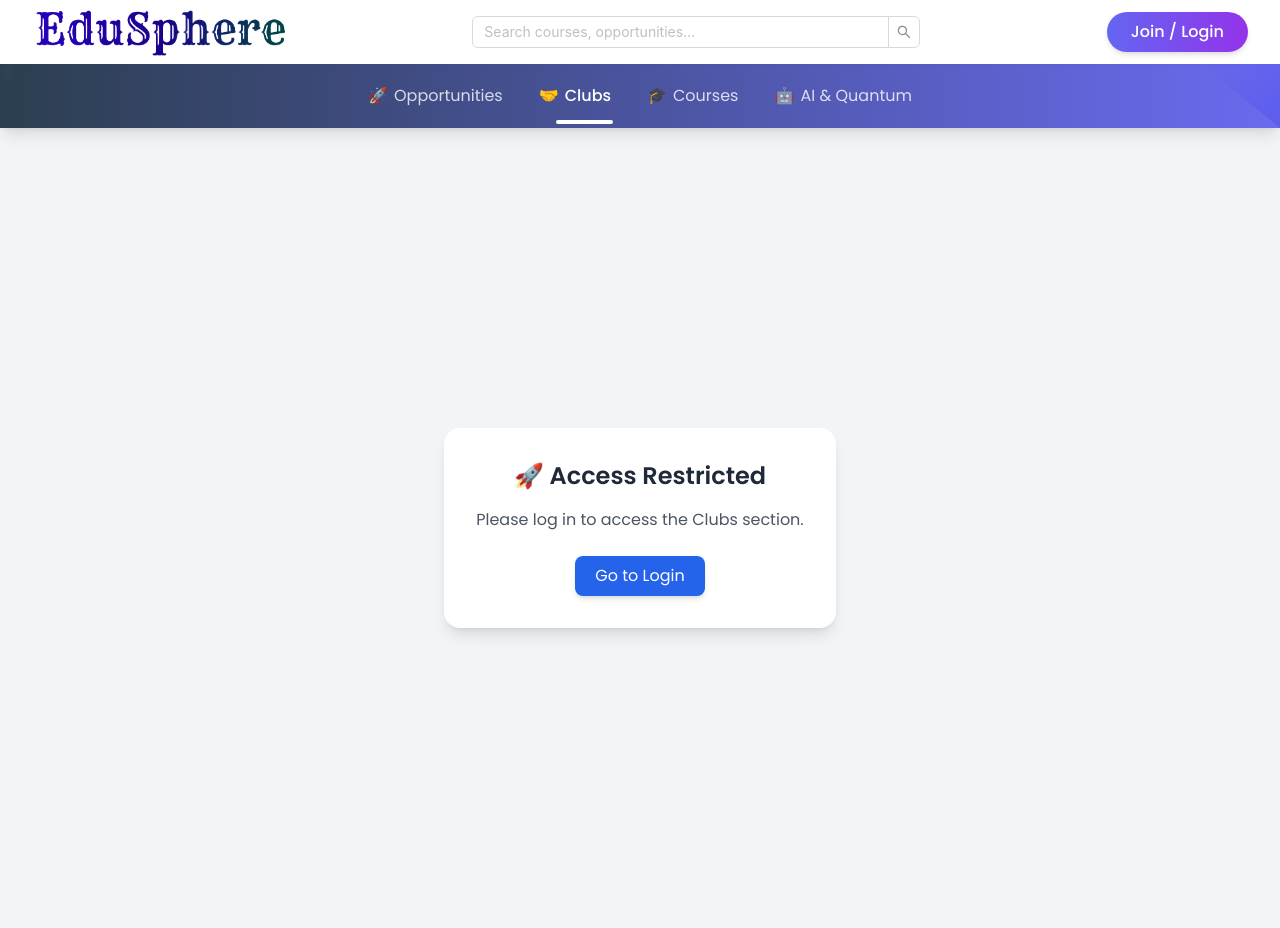
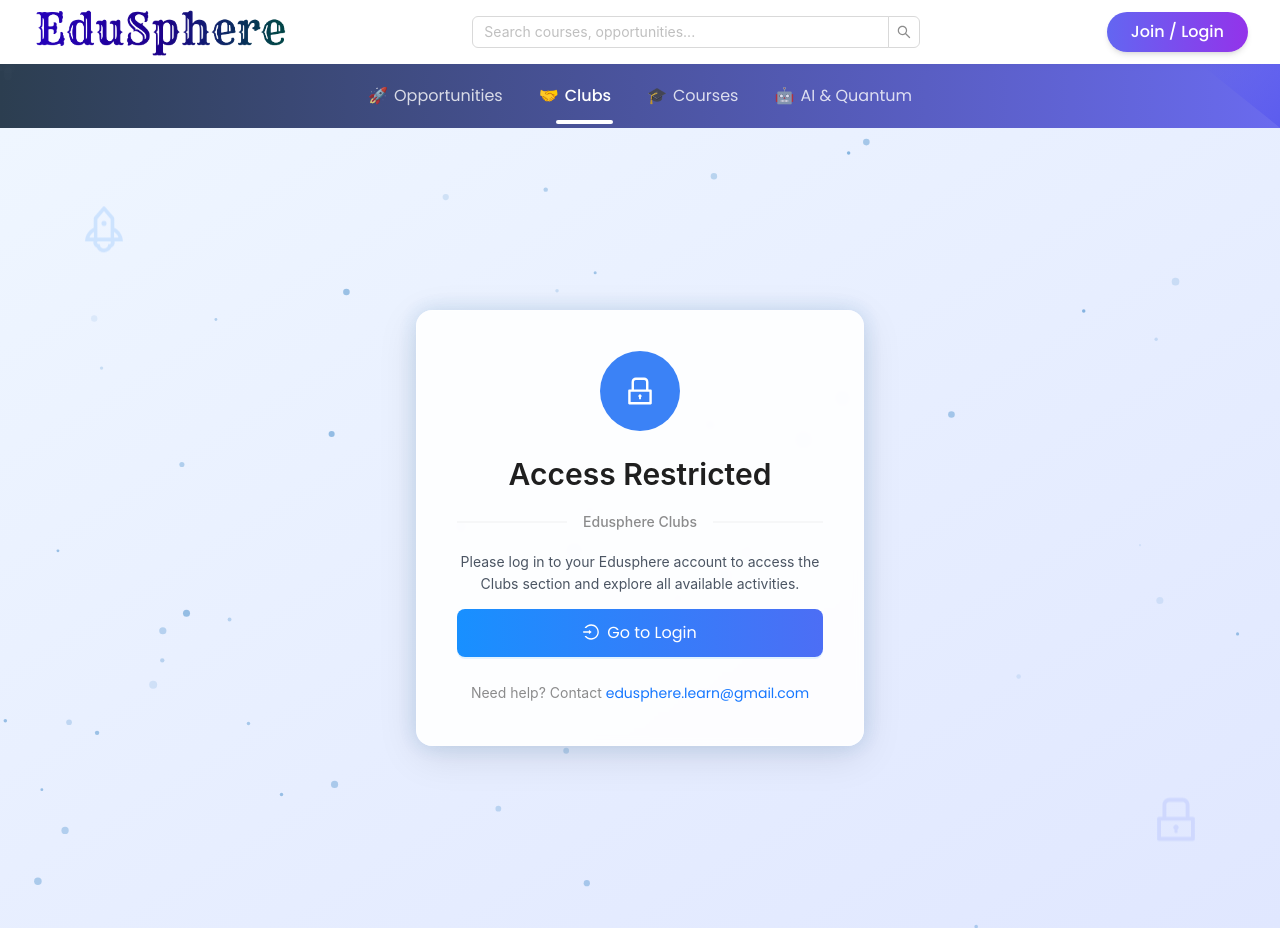
Before and after one commit to kasambhusal/Education, a React (Vite) app: page /menu/clubs in a window 1280 px wide. Built offline with nearby package versions, Linux system fonts and the light colour scheme.

Commit message:
please login page

```diff
--- a/src/CSS/linkedin-rich-text.css
+++ b/src/CSS/linkedin-rich-text.css
@@ -2,8 +2,8 @@
 
 /* Base styling for the rich text container */
 .rich-text-content {
-    font-family: -apple-system, BlinkMacSystemFont, "Segoe UI", Roboto, Oxygen, Ubuntu, Cantarell, "Open Sans",
-      "Helvetica Neue", sans-serif;
+  font-family: -apple-system, BlinkMacSystemFont, "Segoe UI", Roboto, Oxygen,
+    Ubuntu, Cantarell, "Open Sans", "Helvetica Neue", sans-serif;
   line-height: 1.5;
   color: rgba(0, 0, 0, 0.9);
   overflow-wrap: break-word;
@@ -12,9 +12,7 @@
 
 /* Paragraphs */
 .rich-text-content p {
-    margin-bottom: 16px;
   font-size: 14px;
-    line-height: 1.5;
 }
 
 .rich-text-content p:last-child {
@@ -44,8 +42,6 @@
   font-size: 16px;
   font-weight: 600;
   line-height: 1.4;
-    margin-top: 16px;
-    margin-bottom: 8px;
   color: rgba(0, 0, 0, 0.9);
 }
 
@@ -230,7 +226,11 @@
   left: 0;
   width: 100%;
   height: 60px;
-    background: linear-gradient(to bottom, rgba(255, 255, 255, 0), rgba(255, 255, 255, 1));
+  background: linear-gradient(
+    to bottom,
+    rgba(255, 255, 255, 0),
+    rgba(255, 255, 255, 1)
+  );
   pointer-events: none;
 }
 
--- a/src/Components/Child Components/Others/PleaseLogin.jsx
+++ b/src/Components/Child Components/Others/PleaseLogin.jsx
@@ -1,35 +1,213 @@
-import React from 'react';
-import { motion } from 'framer-motion';
-import { useNavigate, useLocation } from 'react-router-dom';
+"use client"
+
+import { useEffect } from "react"
+import { motion, AnimatePresence } from "framer-motion"
+import { useNavigate, useLocation } from "react-router-dom"
+import { Button, Typography, Space, Divider } from "antd"
+import { LoginOutlined, LockOutlined, RocketOutlined } from "@ant-design/icons"
+
+const { Title, Paragraph, Text } = Typography
+
+// Animation variants
+const containerVariants = {
+    hidden: { opacity: 0 },
+    visible: {
+        opacity: 1,
+        transition: {
+            when: "beforeChildren",
+            staggerChildren: 0.2,
+            duration: 0.6,
+        },
+    },
+}
+
+const itemVariants = {
+    hidden: { y: 20, opacity: 0 },
+    visible: {
+        y: 0,
+        opacity: 1,
+        transition: { type: "spring", stiffness: 300, damping: 24 },
+    },
+}
+
+// Floating animation for decorative elements
+const floatAnimation = {
+    initial: { y: 0 },
+    animate: {
+        y: [0, -10, 0],
+        transition: {
+            duration: 3,
+            repeat: Number.POSITIVE_INFINITY,
+            repeatType: "reverse",
+            ease: "easeInOut",
+        },
+    },
+}
 
 export default function PleaseLogin() {
-    const navigate = useNavigate();
-    const location = useLocation();
+    const navigate = useNavigate()
+    const location = useLocation()
 
+    // Particle effect setup
+    useEffect(() => {
+        const canvas = document.getElementById("particles")
+        if (!canvas) return
+
+        const ctx = canvas.getContext("2d")
+        canvas.width = window.innerWidth
+        canvas.height = window.innerHeight
+
+        const particles = []
+        const particleCount = 50
+
+        for (let i = 0; i < particleCount; i++) {
+            particles.push({
+                x: Math.random() * canvas.width,
+                y: Math.random() * canvas.height,
+                radius: Math.random() * 3 + 1,
+                color: `rgba(66, 139, 202, ${Math.random() * 0.5 + 0.1})`,
+                speedX: Math.random() * 1 - 0.5,
+                speedY: Math.random() * 1 - 0.5,
+            })
+        }
+
+        function drawParticles() {
+            ctx.clearRect(0, 0, canvas.width, canvas.height)
+
+            particles.forEach((particle) => {
+                ctx.beginPath()
+                ctx.arc(particle.x, particle.y, particle.radius, 0, Math.PI * 2)
+                ctx.fillStyle = particle.color
+                ctx.fill()
+
+                particle.x += particle.speedX
+                particle.y += particle.speedY
+
+                if (particle.x < 0 || particle.x > canvas.width) particle.speedX *= -1
+                if (particle.y < 0 || particle.y > canvas.height) particle.speedY *= -1
+            })
+
+            requestAnimationFrame(drawParticles)
+        }
+
+        drawParticles()
+
+        const handleResize = () => {
+            canvas.width = window.innerWidth
+            canvas.height = window.innerHeight
+        }
+
+        window.addEventListener("resize", handleResize)
+        return () => window.removeEventListener("resize", handleResize)
+    }, [])
+
+    const handleLogin = () => {
+        navigate("/user/login", { state: { redirectTo: location.pathname } })
+    }
 
     return (
-        <div className="flex justify-center items-center h-screen bg-gray-100">
+        <div className="relative flex justify-center items-center min-h-screen bg-gradient-to-br from-blue-50 to-indigo-100 overflow-hidden">
+            {/* Background particles */}
+            <canvas id="particles" className="absolute inset-0 z-0"></canvas>
+
+            {/* Decorative elements */}
             <motion.div
-                initial={{ opacity: 0, y: -20 }}
-                animate={{ opacity: 1, y: 0 }}
-                transition={{ duration: 0.6, ease: "easeOut" }}
-                className="bg-white shadow-lg rounded-2xl p-8 max-w-md text-center"
+                className="absolute top-20 left-20 text-5xl text-blue-200 opacity-70 z-10"
+                variants={floatAnimation}
+                initial="initial"
+                animate="animate"
             >
-                <motion.h2 className="text-2xl font-semibold text-gray-800 mb-4">
-                    🚀 Access Restricted
-                </motion.h2>
-                <motion.p className="text-gray-600 mb-6">
-                    Please log in to access the Clubs section.
-                </motion.p>
-                <motion.button
-                    onClick={() => navigate('/user/login', { state: { redirectTo: location.pathname } })}
-                    className="bg-blue-600 text-white px-5 py-2 rounded-lg shadow-md hover:bg-blue-700 transition-all"
-                    whileHover={{ scale: 1.05 }}
-                    whileTap={{ scale: 0.95 }}
-                >
-                    Go to Login
-                </motion.button>
+                <RocketOutlined />
+            </motion.div>
+
+            <motion.div
+                className="absolute bottom-20 right-20 text-5xl text-indigo-200 opacity-70 z-10"
+                variants={floatAnimation}
+                initial="initial"
+                animate="animate"
+                transition={{ delay: 1 }}
+            >
+                <LockOutlined />
+            </motion.div>
+
+            {/* Main content */}
+            <motion.div
+                variants={containerVariants}
+                initial="hidden"
+                animate="visible"
+                className="relative z-20 bg-white bg-opacity-90 backdrop-filter backdrop-blur-sm shadow-2xl rounded-2xl p-10 max-w-md w-full mx-4"
+                style={{
+                    boxShadow: "0 10px 40px rgba(0, 0, 0, 0.1), 0 0 20px rgba(66, 139, 202, 0.2)",
+                    border: "1px solid rgba(255, 255, 255, 0.3)",
+                }}
+            >
+                <motion.div variants={itemVariants} className="mb-2">
+                    <div className="flex justify-center mb-6">
+                        <motion.div
+                            className="w-20 h-20 bg-blue-500 rounded-full flex items-center justify-center text-white text-3xl"
+                            whileHover={{ scale: 1.1, rotate: 5 }}
+                            transition={{ type: "spring", stiffness: 400, damping: 10 }}
+                        >
+                            <LockOutlined />
+                        </motion.div>
+                    </div>
+                </motion.div>
+
+                <motion.div variants={itemVariants}>
+                    <Title level={2} className="text-center mb-2">
+                        Access Restricted
+                    </Title>
+                </motion.div>
+
+                <motion.div variants={itemVariants}>
+                    <Divider className="my-4">
+                        <Text type="secondary">Edusphere Clubs</Text>
+                    </Divider>
+                </motion.div>
+
+                <motion.div variants={itemVariants}>
+                    <Paragraph className="text-gray-600 text-center mb-8">
+                        Please log in to your Edusphere account to access the Clubs section and explore all available activities.
+                    </Paragraph>
+                </motion.div>
+
+                <motion.div variants={itemVariants} className="flex justify-center">
+                    <Space direction="vertical" size="large" className="w-full">
+                        <Button
+                            type="primary"
+                            size="large"
+                            icon={<LoginOutlined />}
+                            onClick={handleLogin}
+                            block
+                            className="h-12 rounded-lg"
+                            style={{
+                                background: "linear-gradient(90deg, #1890ff 0%, #4c6ef5 100%)",
+                                border: "none",
+                            }}
+                        >
+                            <motion.span initial={{ opacity: 0 }} animate={{ opacity: 1 }} transition={{ delay: 1.2 }}>
+                                Go to Login
+                            </motion.span>
+                        </Button>
+
+                        <AnimatePresence>
+                            <motion.div
+                                initial={{ opacity: 0, y: 10 }}
+                                animate={{ opacity: 1, y: 0 }}
+                                transition={{ delay: 1.5, duration: 0.5 }}
+                                className="text-center"
+                            >
+                                <Text type="secondary" className="text-sm">
+                                    Need help? Contact{" "}
+                                    <a href="mailto:edusphere.learn@gmail.com" className="text-blue-500 hover:underline">
+                                        edusphere.learn@gmail.com
+                                    </a>
+                                </Text>
+                            </motion.div>
+                        </AnimatePresence>
+                    </Space>
+                </motion.div>
             </motion.div>
         </div>
-    );
+    )
 }
--- a/src/utils/API.js
+++ b/src/utils/API.js
@@ -2,6 +2,7 @@
 
 // const Base_Url = "http://192.168.1.94:3000"; // Replace with your base URL
 const Base_Url = "https://edusphere-backend-scgh.onrender.com"; // Replace with your base URL
+// const Base_Url = "http://api.edusphere.pro/"; // Replace with your base URL
 
 // Create an axios instance
 const axiosInstance = axios.create({
```
Lines whose indentation alone changed are shown as unchanged.
